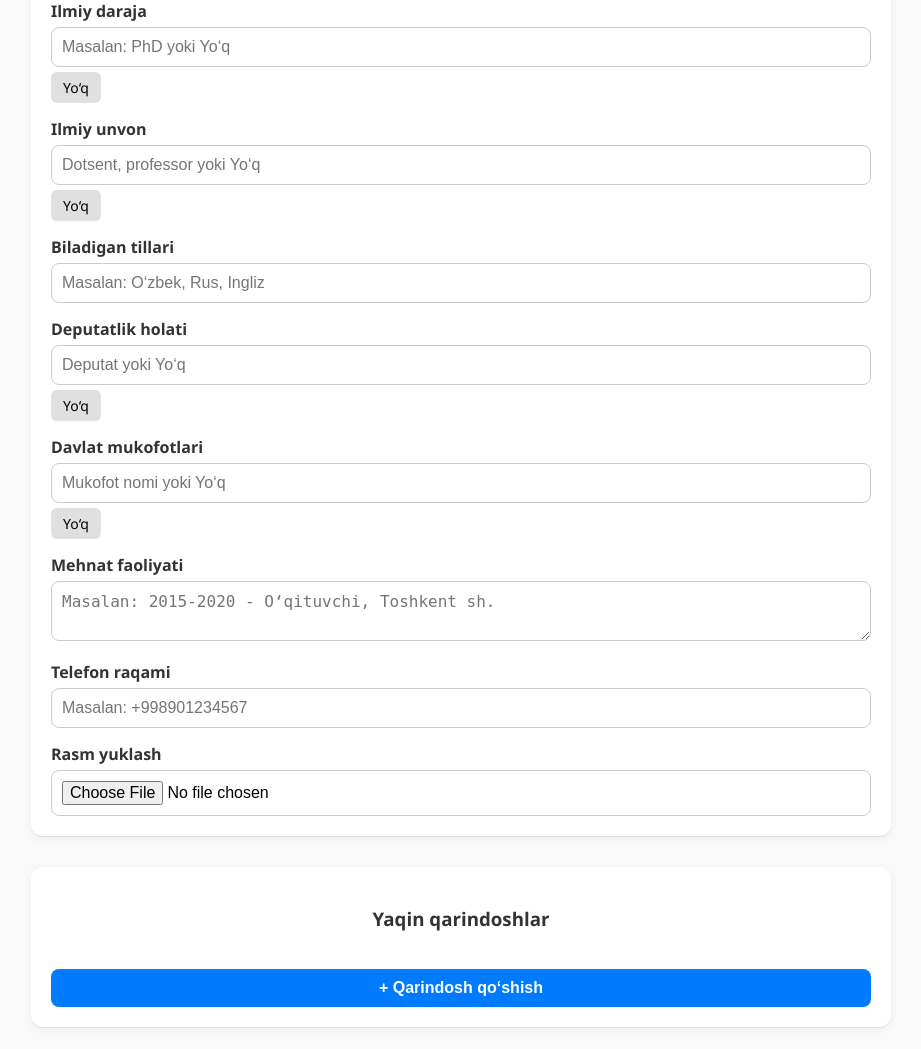
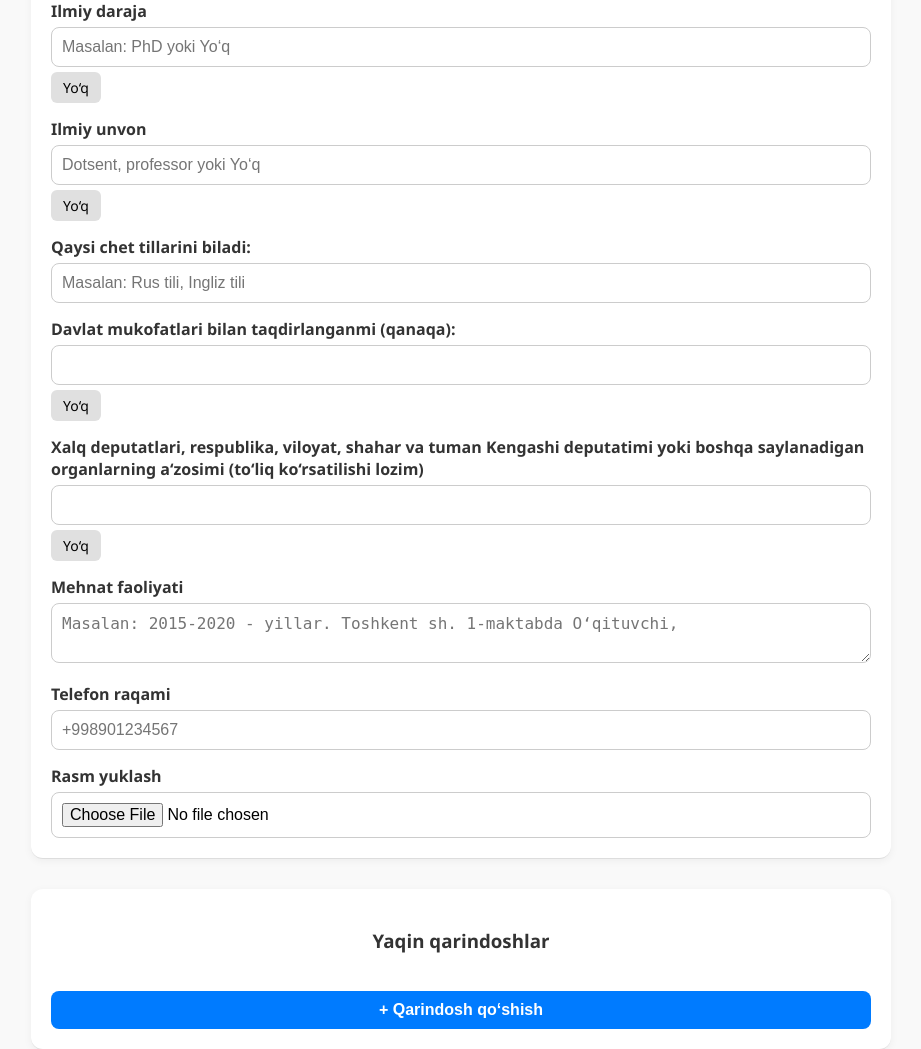
Before and after one commit to Garrvck/webbot, a FastAPI app: page / in a window 1280 px wide. Shown: the part 859-1908 px from the top of the page, without its empty margins (179-1100 px from the left). Run offline with FastAPI, Linux system fonts and the light colour scheme; parts of the project's set-up code (start-up, migrations or seed data) failed here and were passed over.

Commit message:
Update index.html

```diff
--- a/templates/index.html
+++ b/templates/index.html
@@ -76,22 +76,24 @@
       <input name="ilmiy_unvon" id="ilmiy_unvon" placeholder="Dotsent, professor yoki Yo‘q">
       <span class="yoq-btn" onclick="document.getElementById('ilmiy_unvon').value='Yo‘q'">Yo‘q</span>
 
-      <label>Biladigan tillari</label>
-      <input name="languages" placeholder="Masalan: O‘zbek, Rus, Ingliz">
+      <label>Qaysi chet tillarini biladi:</label>
+      <input name="languages" placeholder="Masalan: Rus tili, Ingliz tili">
 
-      <label>Deputatlik holati</label>
-      <input name="deputat" id="deputat" placeholder="Deputat yoki Yo‘q">
+      <label>Davlat mukofatlari bilan taqdirlanganmi (qanaqa):</label>
+      <input name="dav_mukofoti" id="dav_mukofoti">
+      <span class="yoq-btn" onclick="document.getElementById('dav_mukofoti').value='Yo‘q'">Yo‘q</span>
+
+      <label>Xalq deputatlari, respublika, viloyat, shahar va tuman Kengashi deputatimi yoki boshqa saylanadigan organlarning a‘zosimi (to‘liq ko‘rsatilishi lozim)</label>
+      <input name="deputat" id="deputat">
       <span class="yoq-btn" onclick="document.getElementById('deputat').value='Yo‘q'">Yo‘q</span>
 
-      <label>Davlat mukofotlari</label>
-      <input name="dav_mukofoti" id="dav_mukofoti" placeholder="Mukofot nomi yoki Yo‘q">
-      <span class="yoq-btn" onclick="document.getElementById('dav_mukofoti').value='Yo‘q'">Yo‘q</span>
+
 
       <label>Mehnat faoliyati</label>
-      <textarea name="work_experience" placeholder="Masalan: 2015-2020 - O‘qituvchi, Toshkent sh."></textarea>
+      <textarea name="work_experience" placeholder="Masalan: 2015-2020 - yillar. Toshkent sh. 1-maktabda O‘qituvchi, "></textarea>
 
       <label>Telefon raqami</label>
-      <input type="text" name="phone" placeholder="Masalan: +998901234567" required>
+      <input type="text" name="phone" placeholder="+998901234567" required>
 
       <input type="hidden" name="tg_id" id="tg_id">
 
```
